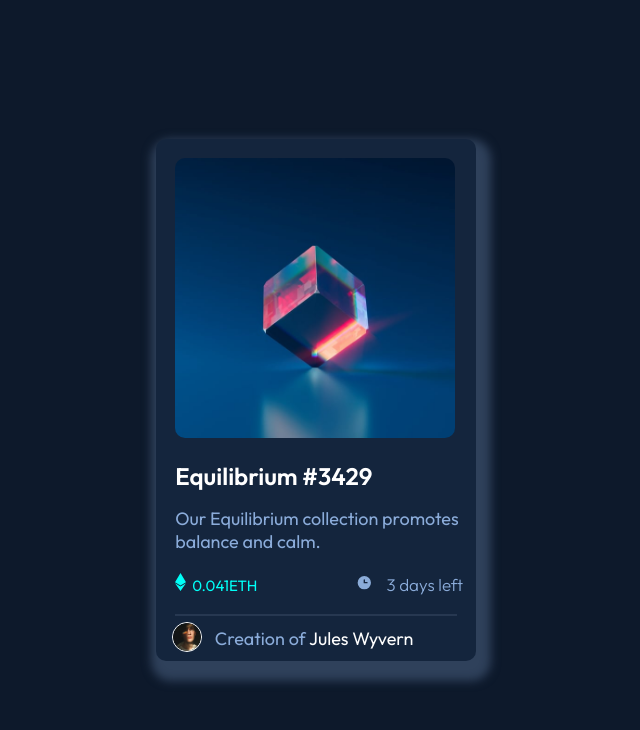
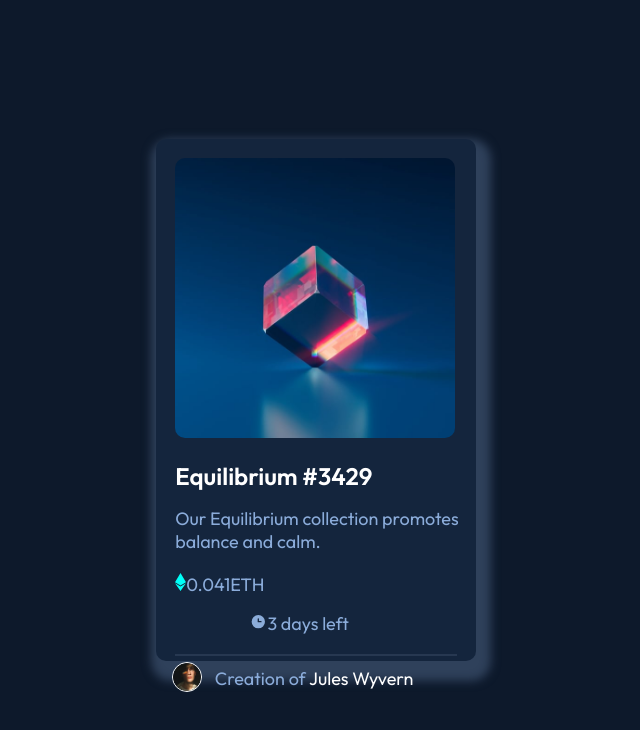
Before and after one commit to saminstein/NFT-Preview-Card, a plain HTML site: page index.html in a window 1280 px wide. Shown: the whole page, without its empty margins (324-964 px from the left). Drawn offline with Linux system fonts and the light colour scheme; a web font is replaced by a local one.

Commit message:
Update index.html

```diff
--- a/index.html
+++ b/index.html
@@ -1,40 +1,78 @@
 <!DOCTYPE html>
-<html>
+
+<html lang="en">
 
 <head>
+
   <meta charset="UTF-8">
+
   <meta name="viewport" content="width=device-width, initial-scale=1">
+
   <title> NFT preview card component</title>
+
   <link rel="stylesheet" href="styles.css">
+
+  <link rel="icon" sizes="32x32" href="favicon-32x32.png">
+
 </head>
+
 <body>
+
   <article class="nft-container">
+
     <div class="cube-images">
+
       <img class="cube"src="image-equilibrium.jpg" alt="equilibrium image">
+
       <div class="eyes-icon">
+
         <img src="icon-view.svg" alt="white eyes image" />
+
       </div>
+
     </div>
 
+
+
     <h1>Equilibrium #3429</h1>
+
     <p>Our Equilibrium collection promotes balance and calm.</p>
 
+
+
     <section class="coin-info">
-      <img class="icon-eth" src="icon-ethereum.svg" alt="eth image"/>
-      <span class="eth-price">0.041ETH</span>
 
-      <img class="icon-timer" src="icon-clock.svg" alt="clocklike"/>
-      <span class="eth-count">3 days left</span>
+        <p class="icon-eth">
+
+            <img src="icon-ethereum.svg" alt="eth image"/>0.041ETH</p>
+
+
+
+        <p class="icon-timer">
+
+            <img src="icon-clock.svg" alt="clocklike"/>3 days left</p>
+
     </section>
+
+
 
     <hr>
 
+
+
     <section class="creator">
+
      <img class="face" src="image-avatar.png" alt="face avatar">
+
      <p class="C-blue">Creation of <a class="J-white" href="https://wa.me/message/YEINPYHM2FBWK1">Jules Wyvern</a>
+
      </p>
+
     </section>
+
   </article>
+
+
 
 </body>
 
```
